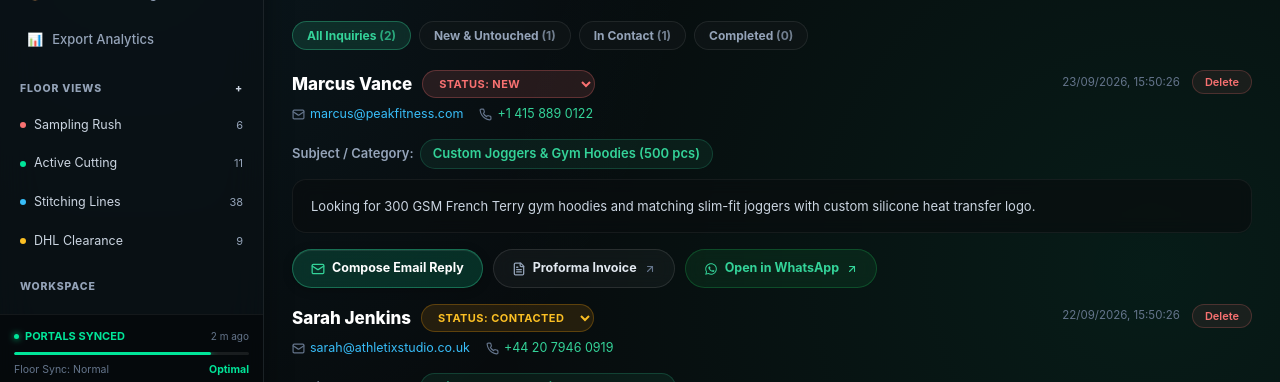
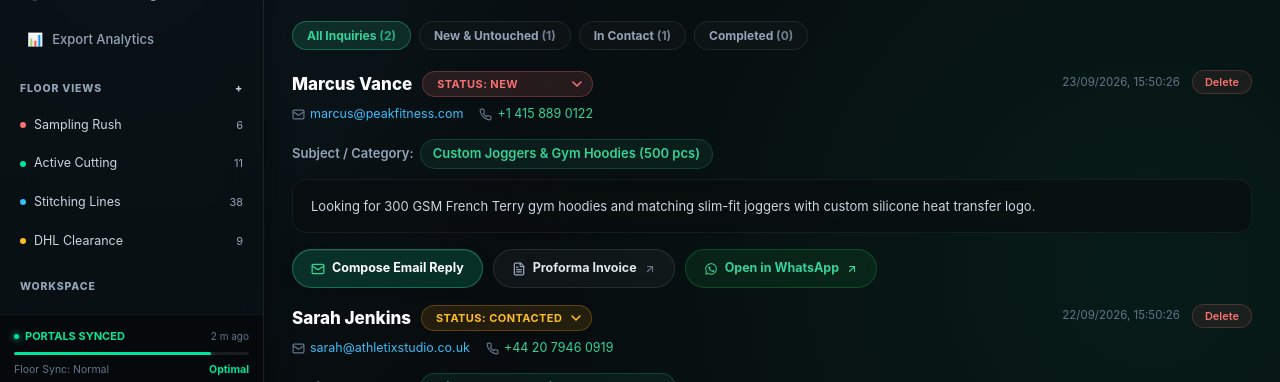
Before and after one commit to MuhammadSami643/saym-industry, a Next.js app: page /admin/inquiries in a window 1280 px wide. Shown: the part 371-753 px from the top of the page. Built offline with nearby package versions, Linux system fonts and the light colour scheme; no server answers; the database is empty.

Commit message:
Center dropdown chevron arrow with generous padding inside status pill

```diff
--- a/app/admin/inquiries/InquiriesManagerClient.tsx
+++ b/app/admin/inquiries/InquiriesManagerClient.tsx
@@ -403,18 +403,22 @@ export default function InquiriesManagerClient({ initialInquiries }: { initialIn
                         {inq.name}
                       </h2>
 
-                      {/* Status Dropdown */}
+                      {/* Status Dropdown with custom centered chevron */}
+                      <div style={{ position: 'relative', display: 'inline-flex', alignItems: 'center' }}>
                         <select
                           value={inq.status || 'new'}
                           onChange={(e) => inq.id && handleStatusChange(inq.id, e.target.value)}
                           style={{
+                            appearance: 'none',
+                            WebkitAppearance: 'none',
+                            MozAppearance: 'none',
                             background: status === 'completed' ? 'rgba(52, 211, 153, 0.12)' : status === 'contacted' ? 'rgba(245, 158, 11, 0.12)' : 'rgba(248, 113, 113, 0.12)',
                             color: status === 'completed' ? '#34d399' : status === 'contacted' ? '#fbbf24' : '#f87171',
                             fontSize: '11px',
                             fontWeight: 700,
                             textTransform: 'uppercase',
                             letterSpacing: '0.04em',
-                          padding: '5px 12px',
+                            padding: '5px 28px 5px 14px',
                             borderRadius: '9999px',
                             border: status === 'completed' ? '1px solid rgba(52, 211, 153, 0.28)' : status === 'contacted' ? '1px solid rgba(245, 158, 11, 0.28)' : '1px solid rgba(248, 113, 113, 0.28)',
                             cursor: 'pointer',
@@ -425,6 +429,21 @@ export default function InquiriesManagerClient({ initialInquiries }: { initialIn
                           <option value="contacted" style={{ background: '#0f171a', color: '#fbbf24' }}>Status: Contacted</option>
                           <option value="completed" style={{ background: '#0f171a', color: '#34d399' }}>Status: Completed</option>
                         </select>
+                        <span
+                          style={{
+                            position: 'absolute',
+                            right: '11px',
+                            pointerEvents: 'none',
+                            display: 'inline-flex',
+                            alignItems: 'center',
+                            color: status === 'completed' ? '#34d399' : status === 'contacted' ? '#fbbf24' : '#f87171',
+                          }}
+                        >
+                          <svg width="10" height="6" viewBox="0 0 10 6" fill="none" stroke="currentColor" strokeWidth="1.6" strokeLinecap="round" strokeLinejoin="round">
+                            <path d="M1 1L5 5L9 1" />
+                          </svg>
+                        </span>
+                      </div>
 
                       {videoUrl && (
                         <span className="tag-pill tag-amber" style={{ display: 'inline-flex', alignItems: 'center', gap: '5px' }}>
```
Lines whose indentation alone changed are shown as unchanged.
